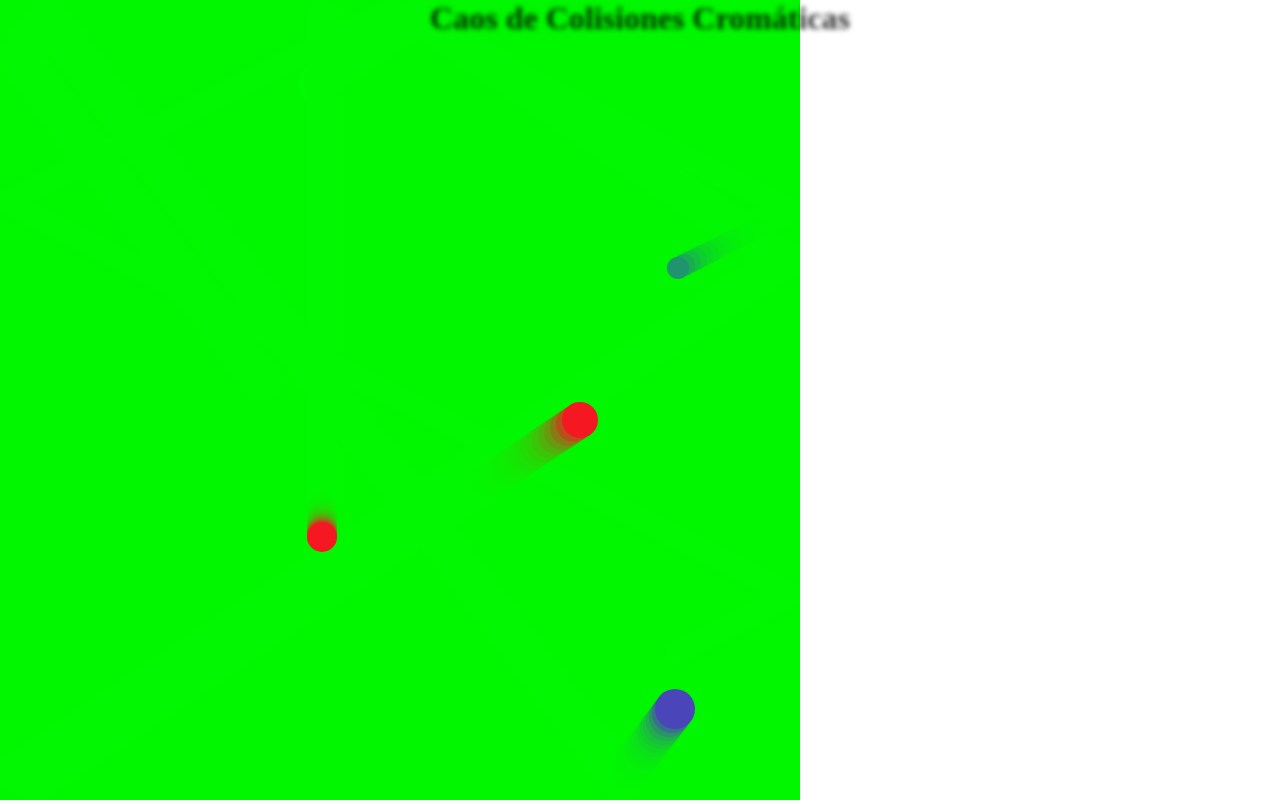
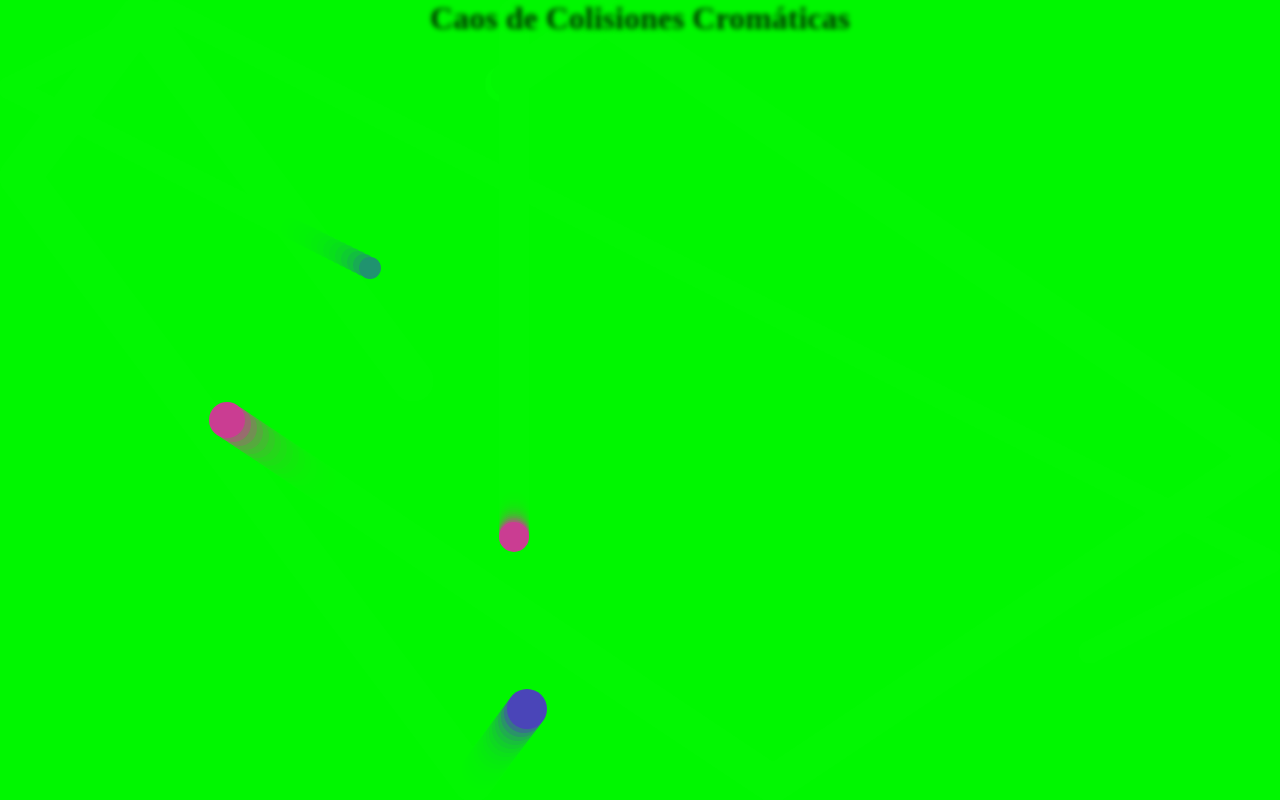
Before and after one commit to asantinos/SantosGarciaAlejandro_DWEC_TEMA3, a plain HTML site: page index.html in a window 1280 px wide. Drawn offline with Linux system fonts and the light colour scheme.

Commit message:
El ancho del canvas debemos igualarlo al window.innerWidth, no al innerHeight. Línea 5 en index.js

```diff
--- a/scripts/index.js
+++ b/scripts/index.js
@@ -1,7 +1,8 @@
 const canvas = document.querySelector('canvas');
 const ctx = canvas.getContext('2d');
 
-const width = canvas.width = window.innerHeight;
+// Para el width sería innerWidth, no innerHeight
+const width = canvas.width = window.innerWidth;
 const height = canvas.height = window.innerHeight;
 
 function random(min, max) {
@@ -25,7 +26,7 @@ class Ball {
     draw() {
         ctx.beginPath();
         ctx.fillStyle = this.color;
-        // Math.PI no lleva paréntesis
+        // CAMBIO 1: Math.PI no lleva paréntesis
         ctx.arc(this.x, this.y, this.size, 0, 2 * Math.PI);
         ctx.fill();
     }
--- a/styles/style.css
+++ b/styles/style.css
@@ -10,4 +10,5 @@ h1 {
     transform: translateX(-50%);
     color: transparent;
     text-shadow: 0 0 5px rgba(0, 0, 0, 0.8);
+    text-align: center;
 }
```
